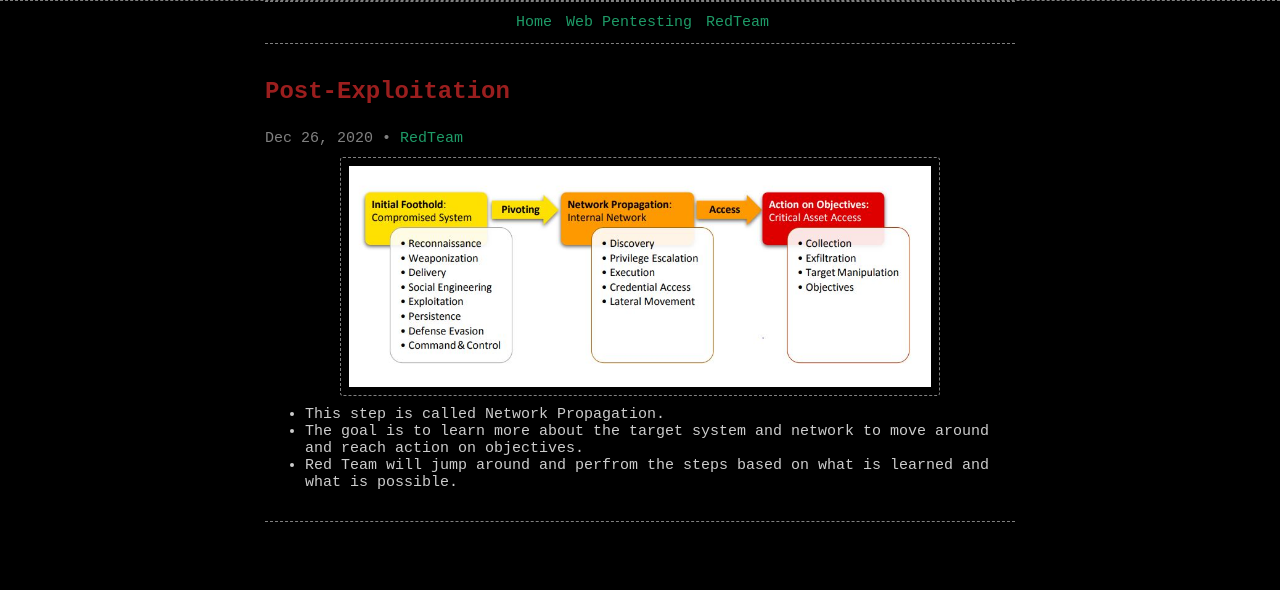
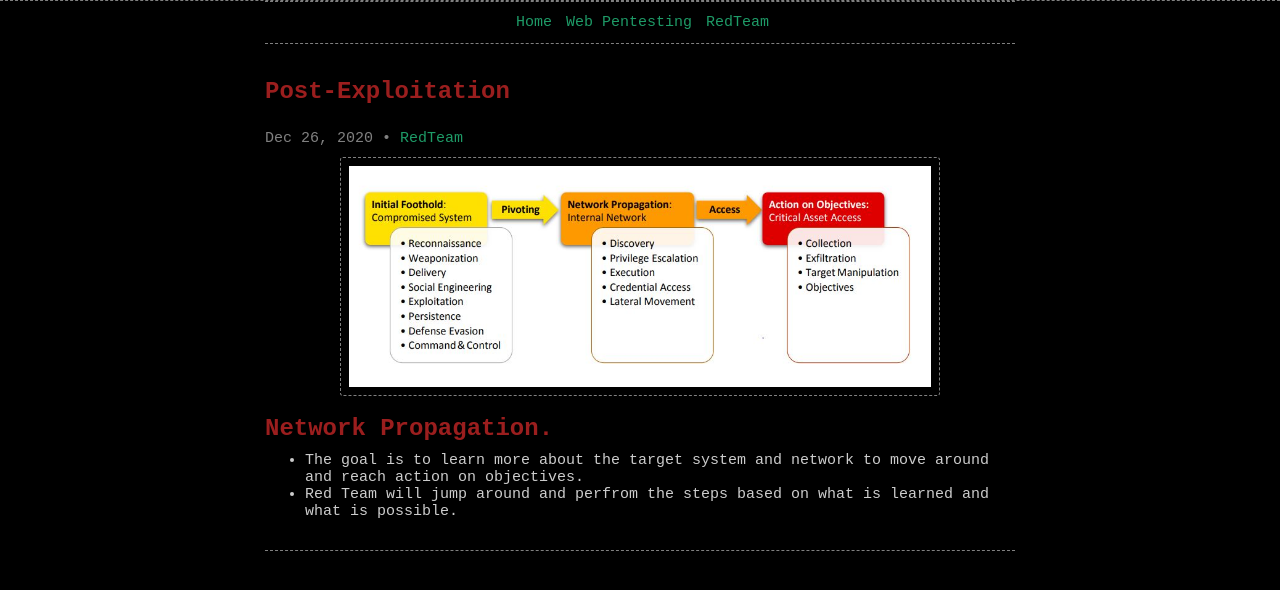
Before and after one commit to wizoutsugar/wizoutsugar.github.io, a Jekyll site: the page built from _posts/2020/RedTeam/2020-12-26-Post.md, in a window 1280 px wide. Shown: the top 590 px of the page. Built offline with Jekyll 4.4.1, drawn with Linux system fonts in a browser that asks for light colours; comment, search, counter and statistics services are not loaded.

Commit message:
Update 2020-12-26-Post.md

```diff
--- a/_posts/2020/RedTeam/2020-12-26-Post.md
+++ b/_posts/2020/RedTeam/2020-12-26-Post.md
@@ -11,6 +11,7 @@ tags:
 	<title> Post-Exploitation | RedTeam Exercise </title>
 </head>
 ![Screenshot]({{ site.baseurl }}/images/posts/2020/RedTeam/UCKC.jpg)
-- This step is called Network Propagation.
+
+# Network Propagation.
 - The goal is to learn more about the target system and network to move around and reach action on objectives.
 - Red Team will jump around and perfrom the steps based on what is learned and what is possible.
```
